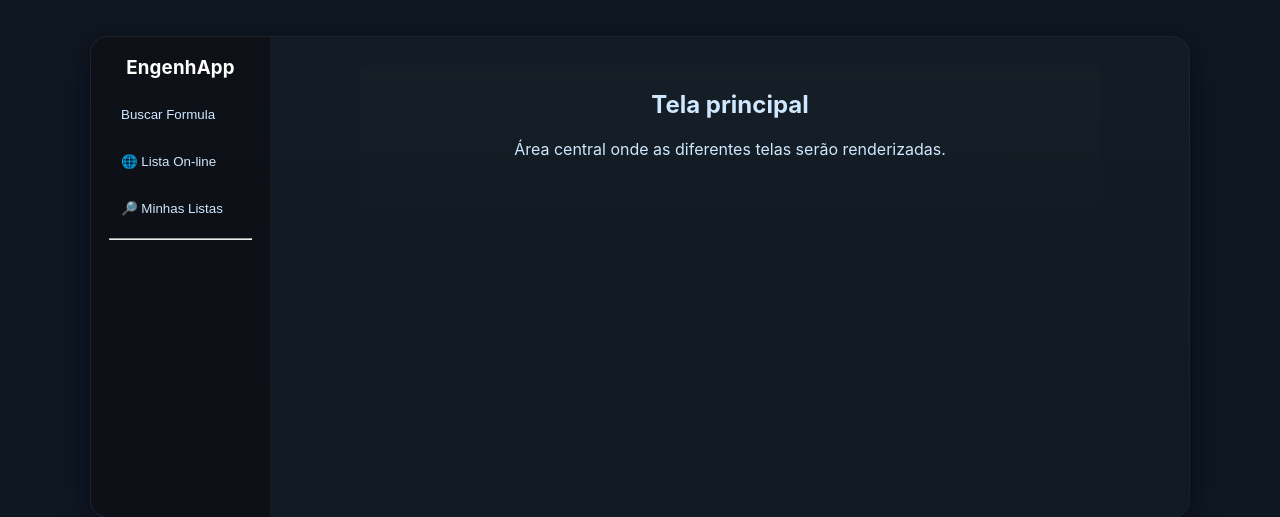
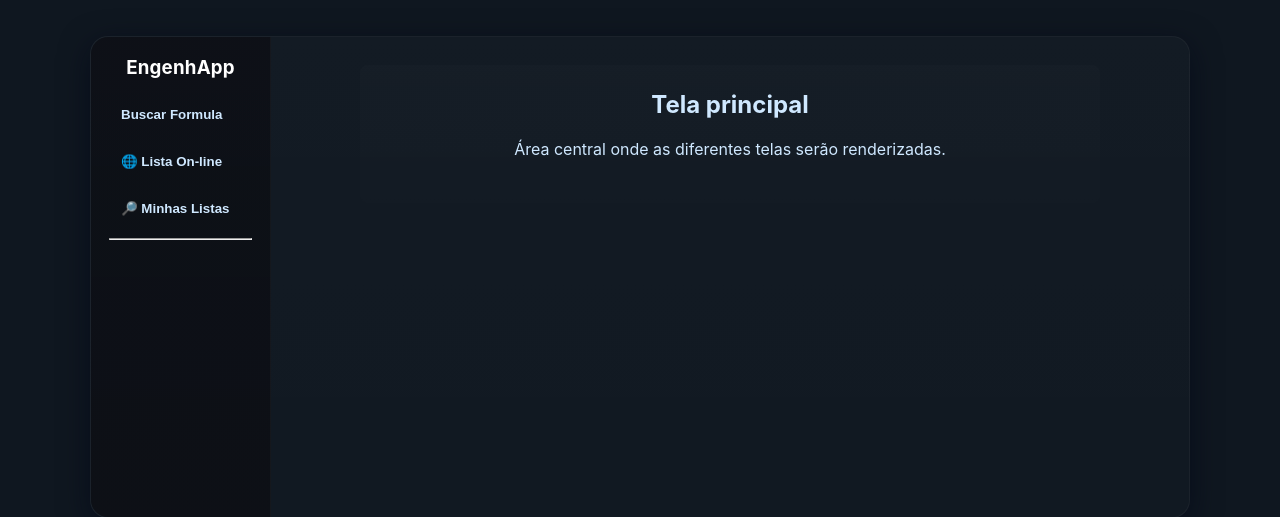
Before and after one commit to Thayso-Weslley/A3_Petros, a Flask app: page / in a window 1280 px wide. Shown: the part 123-640 px from the top of the page. Run offline with Flask 3, Linux system fonts and the light colour scheme.

Commit message:
font-weigth alterado

```diff
--- a/app/static/css/style.css
+++ b/app/static/css/style.css
@@ -70,6 +70,7 @@ html, body {
 }
 
 .sidebar {
+
 	width: 180px;
 	min-width: 180px;
 	background: linear-gradient(180deg, rgba(12,14,20,0.8), rgba(12,14,20,0.85));
@@ -195,6 +196,7 @@ html, body {
 
 /* 1. O container pai (li) DEVE ser relativo para prender o absolute do X */
 .sidebar-item-container {
+
     position: relative !important;
     width: 100%;
     display: block; /* Garante que ele se comporte como uma linha cheia */
@@ -202,6 +204,7 @@ html, body {
 
 /* 2. O botão principal do link */
 .sidebar-item-container .screen-link {
+	/* RESET DE HERANÇA */
     width: 100%;
     display: block;
     text-align: left;
@@ -269,10 +272,12 @@ html, body {
 }
 
 .side-content li {
+
 	margin-bottom: 12px;
 }
 
 .side-content button {
+	font-weight: 600;
 	width: 100%;
 	text-align: left;
 	background: transparent;
```
